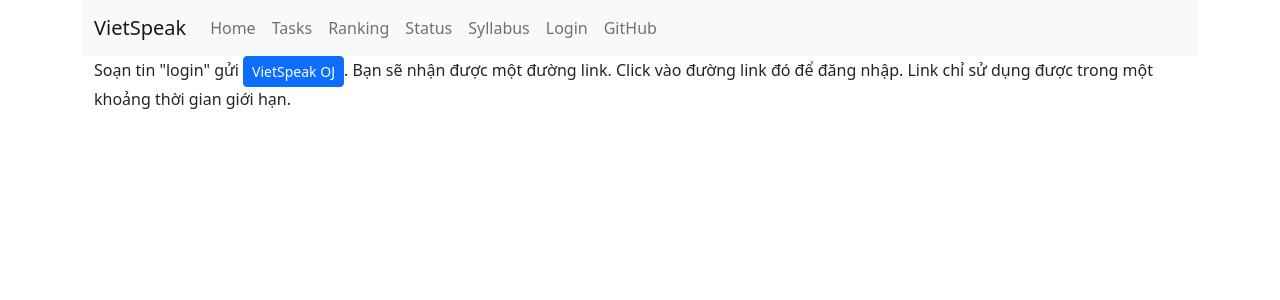
After one commit to vietspeak/VietSpeakOJ, a Flask app: page /how_to_login in a window 1280 px wide. The commit adds this page. Shown: the top 300 px of the page. Run offline with Flask 3, Linux system fonts and the light colour scheme.

Commit message:
107 update vietspeak syllabus (#108)
* update syllabus + add github link

* add login instruction

* registration instruction

```diff
--- a/website/app.py
+++ b/website/app.py
@@ -704,3 +704,13 @@ def active_users():
         "status": True,
         "result": list_of_active_users
     }
+
+@app.route("/how_to_login")
+def how_to_login():
+    return (
+            render_template("header.html", page_title="Login")
+            + render_template(
+                "how_to_login_body.html"
+            )
+            + render_template("footer.html")
+        )
--- a/website/templates/header.html
+++ b/website/templates/header.html
@@ -51,7 +51,14 @@
               <li class="nav-item">
                 <a class="nav-link" href="/logout">Logout</a>
               </li>
+              {% else %}
+              <li class="nav-item">
+                <a class="nav-link" href="/how_to_login">Login</a>
+              </li>
               {% endif %}
+              <li class="nav-item">
+                <a class="nav-link" href="https://github.com/vietspeak/VietSpeakOJ">GitHub</a>
+              </li>
             </ul>
           </div>
         </div>
--- a/website/templates/home_body.html
+++ b/website/templates/home_body.html
@@ -82,6 +82,7 @@
     cùng nhóm thì hãy điền đơn đăng kí dưới đây
     </p>
     <h2>Đơn đăng kí</h2>
+    <p>Đơn chỉ dùng cho thành viên chưa từng vào Slack của nhóm. Thành viên đã từng vào Slack cần dùng đơn tại <a href="https://register.vietspeak.org">https://register.vietspeak.org</a></p>
     <form action="/register" method="post">
         <div class="mb-3 col-md-4">
           <label for="email">Địa chỉ email</label>
--- /dev/null
+++ b/website/templates/how_to_login_body.html
@@ -0,0 +1,3 @@
+<div class="container">
+    Soạn tin "login" gửi <a type="button" class="btn btn-primary btn-sm" href="https://tvevoices4all-group.slack.com/archives/D048NSF657C" target="_blank">VietSpeak OJ</a>. Bạn sẽ nhận được một đường link. Click vào đường link đó để đăng nhập. Link chỉ sử dụng được trong một khoảng thời gian giới hạn.
+</div>
```
Also changed, not shown: website/templates/syllabus_body.html (+20 -16 lines).
